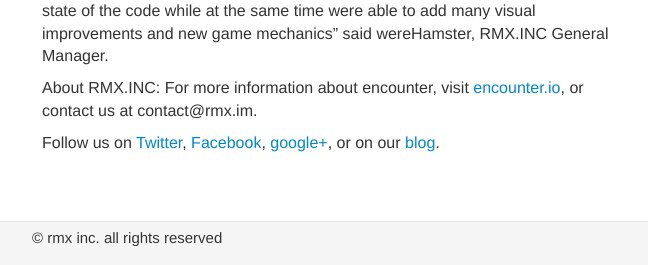
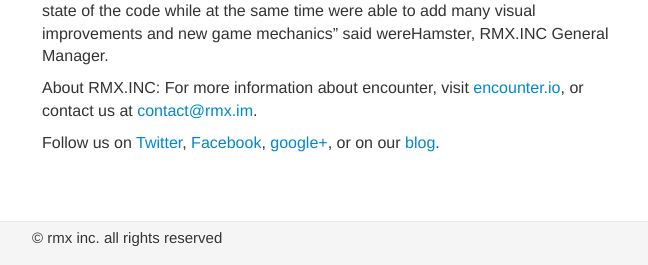
Before and after one commit to rmx/blog.rmx.im, a Jekyll site: the page built from _posts/2013-08-24-press-release.md, in a window 1280 px wide. Shown: the part 883-1148 px from the top of the page, without its empty margins (128-776 px from the left). Built offline with Jekyll 4.4.1, drawn with Linux system fonts in a browser that asks for light colours; Markdown is read by kramdown in place of the engine named in the settings; comment, search, counter and statistics services are not loaded; some of the changed lines change nothing that is shown.

Commit message:
Turn email into proper link

```diff
--- a/_posts/2013-08-24-press-release.md
+++ b/_posts/2013-08-24-press-release.md
@@ -31,7 +31,7 @@
 
 About RMX.INC:
 For more information about encounter, visit [encounter.io](http://encounter.io),
-or contact us at contact@rmx.im.
+or contact us at [contact@rmx.im](mailto:contact@rmx.im).
 
 Follow us on [Twitter](http://twitter.com/rmxinc),
 [Facebook](http://facebook.com/pages/Encounter-The-Game/254208871367032),
```
